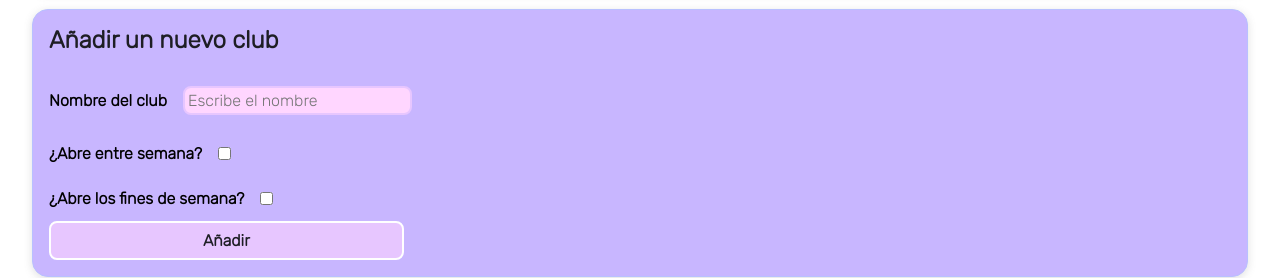
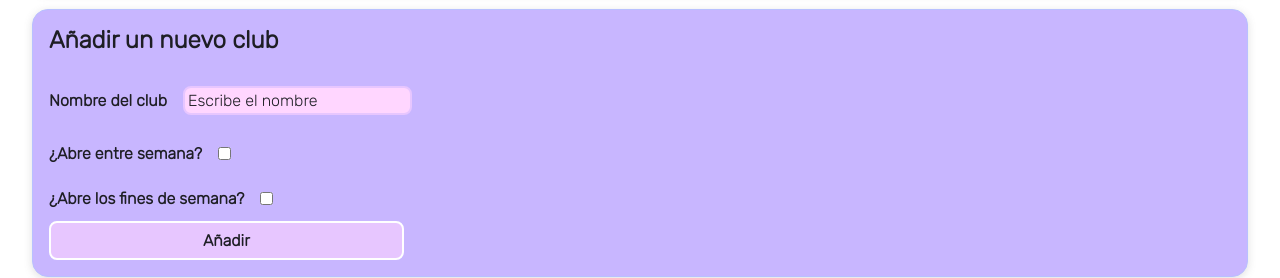
Before and after one commit to Adalab/modulo-3-evaluacion-intermedia-iratxetos, a React (Create React App) app: page / in a window 1280 px wide. Shown: the part 573-851 px from the top of the page. Built offline with nearby package versions, Linux system fonts and the light colour scheme.

Commit message:
aaded some color in placeholder

```diff
--- a/src/styles/components/main.scss
+++ b/src/styles/components/main.scss
@@ -99,6 +99,7 @@
       padding: 0.5rem 0;
       justify-content: flex-start;
       align-items: center;
+      color: var(--theme-newCard-title);
 
 
        &--input {
@@ -108,6 +109,9 @@
        margin: 0.5rem 1rem;
        padding: 3px;
        transition: all ease 0.3s;
+        &::placeholder{
+         color: var(--theme-card-text);
+       }
 
        @include smallScreen {
         width: 50%;
```
